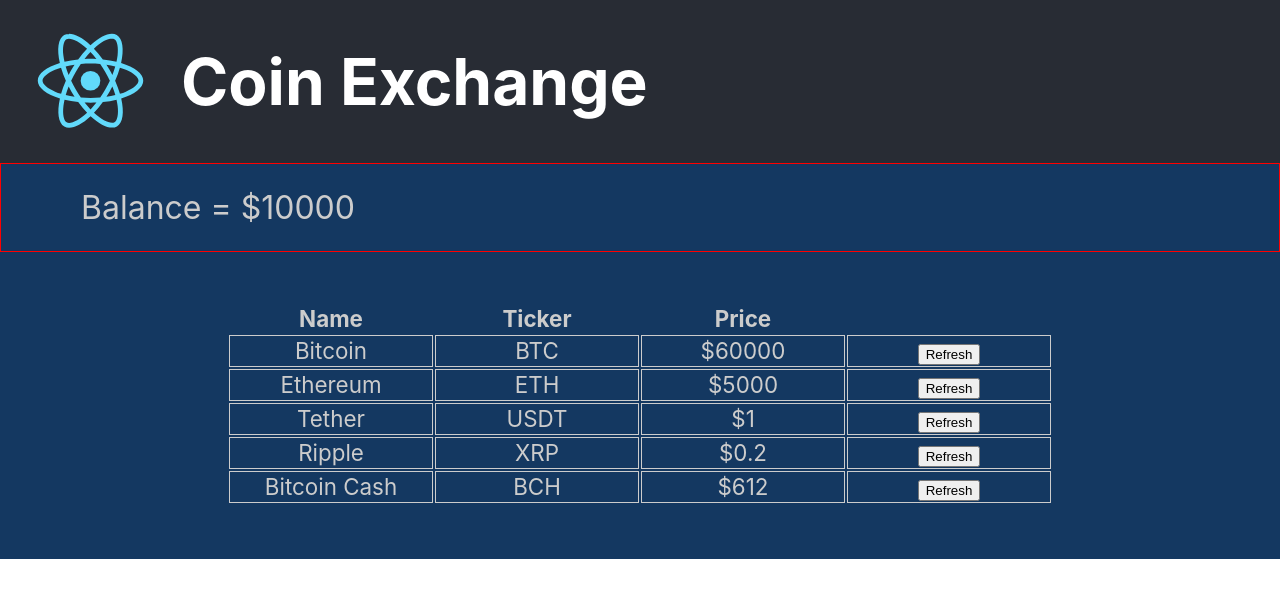
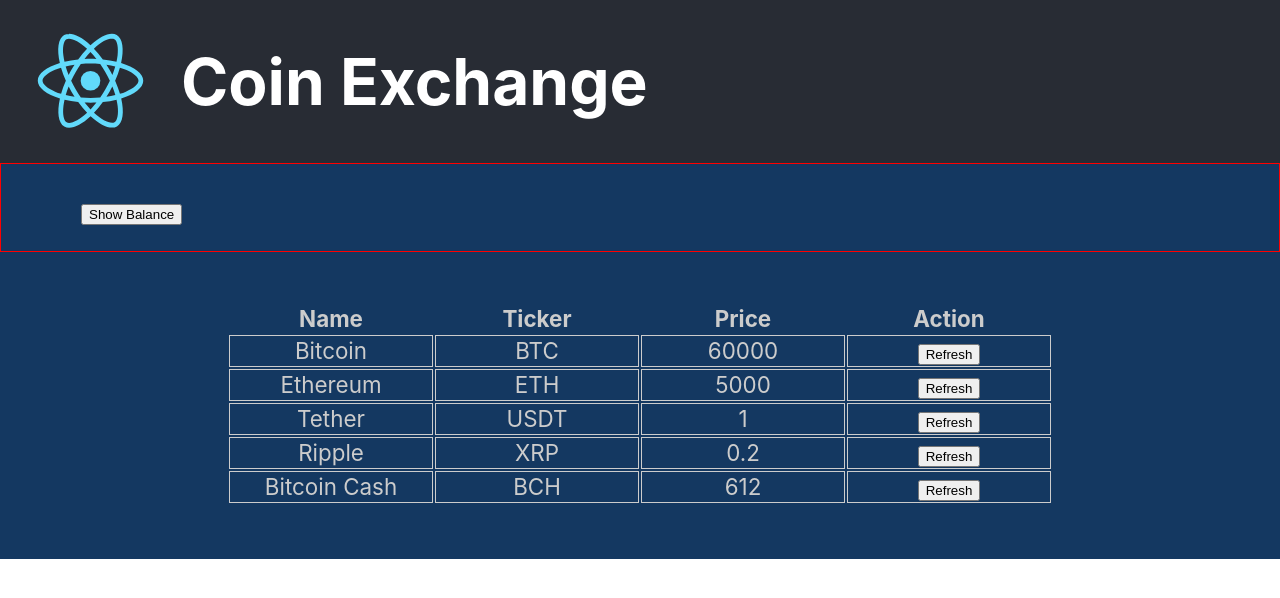
Before and after one commit to bfranceschin/coin-exchange, a React (Create React App) app: page / in a window 1280 px wide. Shown: the top 598 px of the page. Built offline with nearby package versions, Linux system fonts and the light colour scheme.

Commit message:
show/hide balance

```diff
--- a/src/App.js
+++ b/src/App.js
@@ -11,20 +11,23 @@ export default class App extends Component {
     this.state = {
       balance: 10000,
       coinData: [
-        {key: uuidv4(), name: "Bitcoin",      ticker: "BTC",  price: 60000},
-        {key: uuidv4(), name: "Ethereum",     ticker: "ETH",  price: 5000},
-        {key: uuidv4(), name: "Tether",       ticker: "USDT", price: 1.000},
-        {key: uuidv4(), name: "Ripple",       ticker: "XRP",  price: 0.2},
-        {key: uuidv4(), name: "Bitcoin Cash", ticker: "BCH",  price: 612.0},
+        {key: uuidv4(), name: "Bitcoin",      ticker: "BTC",  price: 60000, balance: 0.5},
+        {key: uuidv4(), name: "Ethereum",     ticker: "ETH",  price: 5000, balance: 4.5},
+        {key: uuidv4(), name: "Tether",       ticker: "USDT", price: 1.000, balance: 1000},
+        {key: uuidv4(), name: "Ripple",       ticker: "XRP",  price: 0.2, balance: 0},
+        {key: uuidv4(), name: "Bitcoin Cash", ticker: "BCH",  price: 612.0, balance: 0},
       ],
+      showBalance: false,
     }
     this.handleRefresh = this.handleRefresh.bind(this);
+    this.handleShowBalance = this.handleShowBalance.bind(this);
   }
+
   handleRefresh (changeValueTicker)
   {
     // const coin = this.state.coinData.find(c => c.ticker === changeValueTicker);
     // console.log(coin);
-    let refreshedData = this.state.coinData.map( function({ticker, price, name, key}) {
+    let refreshedData = this.state.coinData.map( function({ticker, price, name, key, balance}) {
       let newPrice = price;
       if (ticker === changeValueTicker) {
         const randomPercentage = 0.995 + Math.random() * 0.01;
@@ -35,16 +38,24 @@ export default class App extends Component {
         key,
         ticker,
         price: newPrice,
+        balance,
       };
     })
     this.setState({coinData: refreshedData});
   }
+
+  handleShowBalance ()
+  {
+    let newShowBalance = !this.state.showBalance;
+    this.setState({showBalance: newShowBalance});
+  }
+
   render() {
     return (
       <div className="App">
         <ExchangeHeader/>
-        <AccountBalance amount={this.state.balance} />
-        <CoinList coinData={this.state.coinData} handleRefresh={this.handleRefresh}/>
+        <AccountBalance amount={this.state.balance} showBalance={this.state.showBalance} handleShowBalance={this.handleShowBalance}/>
+        <CoinList coinData={this.state.coinData} handleRefresh={this.handleRefresh} showBalance={this.state.showBalance} />
       </div>
     );
   }
--- a/src/components/AccountBalance/AccountBalance.jsx
+++ b/src/components/AccountBalance/AccountBalance.jsx
@@ -10,10 +10,15 @@ const Section = styled.section `
 `;
 
 export default class AccountBalance extends Component {
+
     render() {
+        const buttonText = this.props.showBalance ? "Hide Balance" : "Show Balance";
+        const balanceText = this.props.showBalance ? `Balance = ${this.props.amount}` : "";
         return (
             <Section>
-              Balance = ${this.props.amount}
+              {/* Balance = ${this.props.amount}   */}
+              {balanceText}
+              <button onClick={this.props.handleShowBalance}>{buttonText}</button>
             </Section>
         )
     }
--- a/src/components/Coin/Coin.jsx
+++ b/src/components/Coin/Coin.jsx
@@ -1,12 +1,6 @@
 import React, { Component } from 'react'
-//import './Coin.css'
 import PropTypes from 'prop-types';
 import styled from 'styled-components';
-
-//.coin-row td {
-//    border: 1px solid #cccccc;
-//    width: 25vh;
-//}
 
 const CoinRow = styled.tr `
     td {
@@ -22,47 +16,43 @@ export default class Coin extends Component {
     }
 
     handleClick (event) {
-        console.log("TESTETESTE");
         event.preventDefault();
         this.props.handleRefresh(this.props.ticker);
-        // const randomPercentage = 0.995 + Math.random() * 0.01;
-        // this.setState(function(oldState) {
-        //     return {
-        //         price: oldState.price * randomPercentage,
-        //     }
-        // })
     }
 
-    /*
-    componentDidMount () {
-        const callBack = () => {
-            const randomPercentage = 0.995 + Math.random() * 0.01;
-            // wrong, you cannot alter the state directly
-            // this.state.price = this.state.price * randomPercentage;
-           this.setState(function(oldState) {
-               return {
-                   price: oldState.price * randomPercentage,
-               }
-           })
+    render() {
+        let name = <td>{this.props.name}</td>;
+        let ticker = <td>{this.props.ticker}</td>;
+        let price = <td>{this.props.price}</td>;
+        let balance = <td>{this.props.balance}</td>;
+        let button = <td>
+                          <form action="#" method="POST">
+                          <button onClick={this.handleClick}>Refresh</button>
+                          </form>
+                      </td>
+
+        if (this.props.showBalance) {
+            return (
+                <CoinRow>
+                    {name}
+                    {ticker}
+                    {price}
+                    {balance}
+                    {button}
+                </CoinRow>
+            )
         }
-        setInterval(callBack, 3000);
-    }
+        else {
+            return (
+                <CoinRow>
+                    {name}
+                    {ticker}
+                    {price}
+                    {button}
+                </CoinRow>
+            )
+        }
 
-    */
-
-    render() {
-        return (
-            <CoinRow>
-                <td>{this.props.name}</td>
-                <td>{this.props.ticker}</td>
-                <td>${this.props.price}</td>
-                <td>
-                    <form action="#" method="POST">
-                    <button onClick={this.handleClick}>Refresh</button>
-                    </form>
-                </td>
-            </CoinRow>
-        )
     }
 }
 
--- a/src/components/CoinList/CoinList.jsx
+++ b/src/components/CoinList/CoinList.jsx
@@ -10,14 +10,30 @@ const Table = styled.table `
 
 export default class CoinList extends Component {
     render() {
-        return (
+      let titleRow;
+      if (this.props.showBalance) {
+        titleRow = <tr>
+                    <th>Name</th>
+                    <th>Ticker</th>
+                    <th>Price</th>
+                    <th>Balance</th>
+                    <th>Action</th>
+                  </tr>
+      }
+      else {
+        titleRow = <tr>
+                    <th>Name</th>
+                    <th>Ticker</th>
+                    <th>Price</th>
+                    <th>Action</th>
+                  </tr>
+
+      }
+
+      return (
         <Table>
           <thead>
-            <tr>
-              <th>Name</th>
-              <th>Ticker</th>
-              <th>Price</th>
-            </tr>
+            {titleRow}
           </thead>
           <tbody>
             {
@@ -25,8 +41,16 @@ export default class CoinList extends Component {
               //  //<Coin key={value.key} name={value.name} ticker={value.ticker} price={value.price} />
               //  <Coin {...value} />
               //)
-                this.props.coinData.map(value =>
-                    <Coin key={value.key} handleRefresh = {this.props.handleRefresh} name={value.name} ticker={value.ticker} price={value.price} />
+                this.props.coinData.map(value => {
+                    return <Coin
+                          key={value.key}
+                          handleRefresh = {this.props.handleRefresh}
+                          name={value.name}
+                          ticker={value.ticker}
+                          price={value.price}
+                          balance={value.balance}
+                          showBalance={this.props.showBalance}/>
+                  }
                     //<Coin {...value} />
                 )
 
```
Also changed, not shown: package.json (+6 -1 lines).
